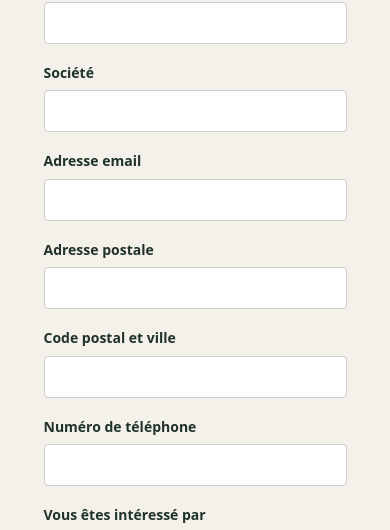
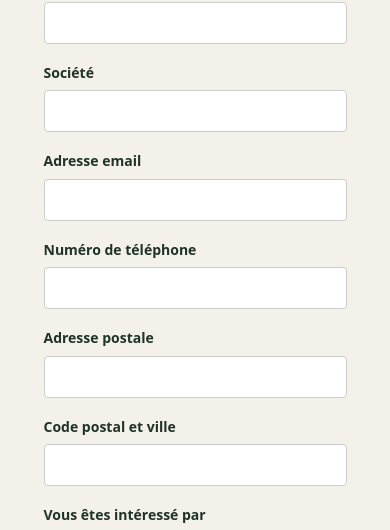
Before and after one commit to saslandeco-cmyk/scierie-sourgens.fr, a Next.js app: page /contact in a window 390 px wide. Shown: the part 859-1389 px from the top of the page. Built offline with nearby package versions, Linux system fonts and the light colour scheme.

Commit message:
Place email/telephone et adresse postale/code postal sur la meme ligne

```diff
--- a/app/(site)/contact/ContactForm.tsx
+++ b/app/(site)/contact/ContactForm.tsx
@@ -36,25 +36,27 @@ export default function ContactForm() {
         <input type="text" name="company" />
       </label>
 
+      <div className={s.row}>
         <label>
           Adresse email
           <input type="email" name="email" required />
         </label>
+        <label>
+          Numéro de téléphone
+          <input type="tel" name="phone" required />
+        </label>
+      </div>
 
+      <div className={s.row}>
         <label>
           Adresse postale
           <input type="text" name="address" required />
         </label>
-
         <label>
           Code postal et ville
           <input type="text" name="postalCity" required />
         </label>
-
-      <label>
-        Numéro de téléphone
-        <input type="tel" name="phone" required />
-      </label>
+      </div>
 
       <label>
         Vous êtes intéressé par
```
Lines whose indentation alone changed are shown as unchanged.
